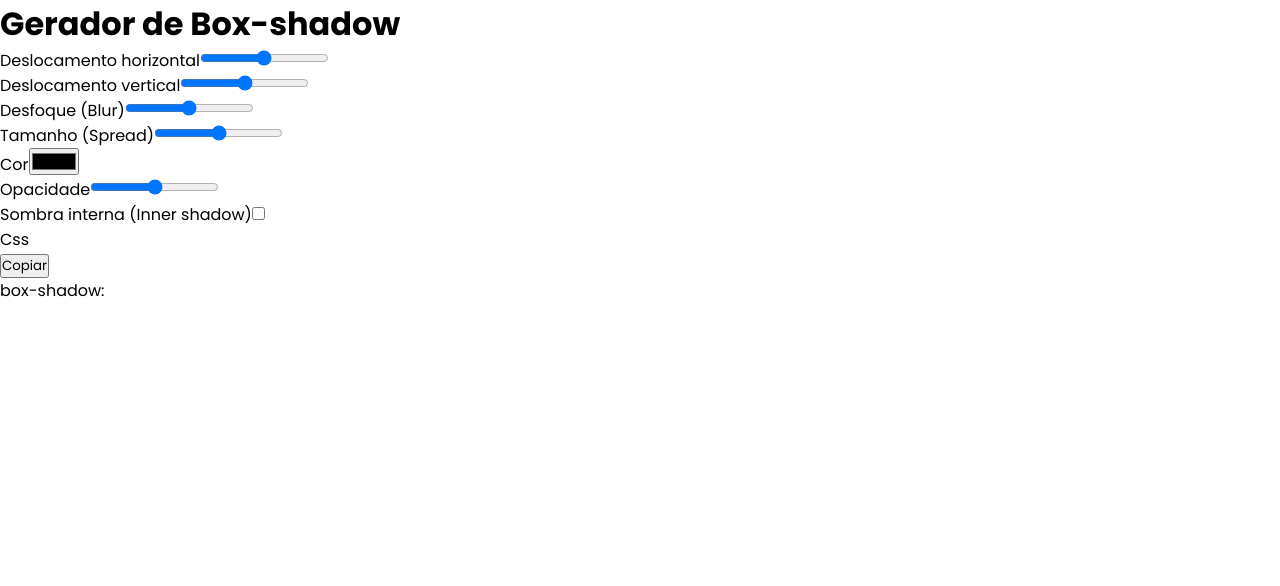
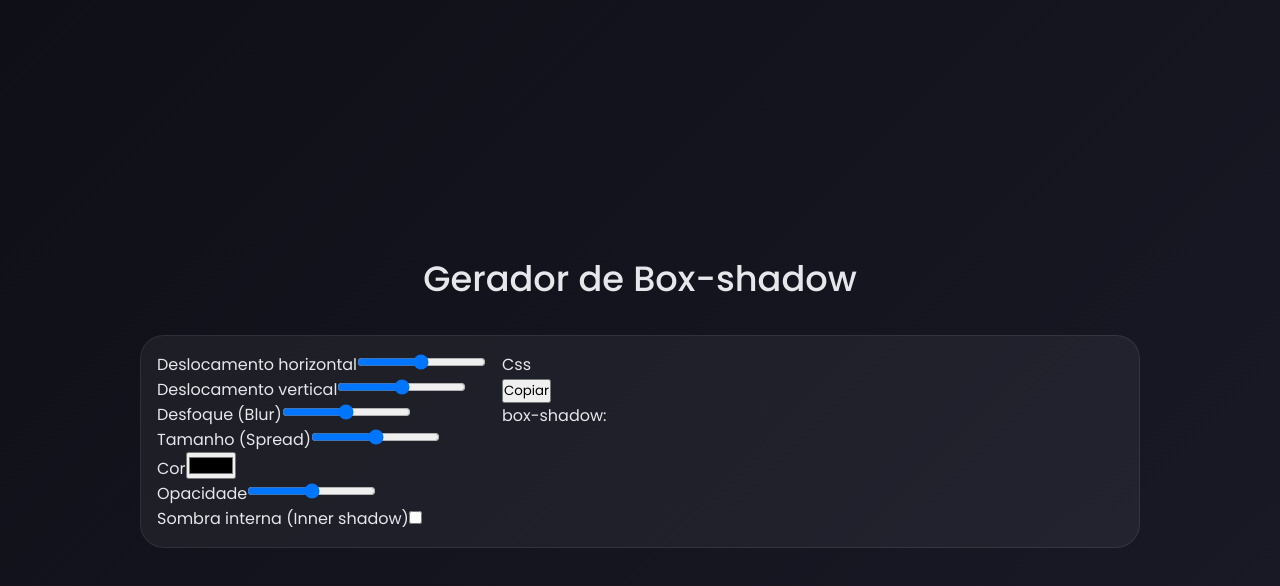
Before and after one commit to JoksLobo/gerador_de_box-Shadow, a Next.js app: page / in a window 1280 px wide. Shown: the top 586 px of the page. Built offline with nearby package versions, Linux system fonts and the light colour scheme.

Commit message:
estilização do body, h1 e container

```diff
--- a/src/app/styles.css
+++ b/src/app/styles.css
@@ -4,3 +4,29 @@
   box-sizing: border-box;
   font-family: "Poppins", sans-serif;
 }
+
+body {
+  background: linear-gradient(135deg, #0f0f17, #1a1a27);
+  display: flex;
+  align-items: center;
+  justify-content: center;
+  min-height: 100vh;
+  color: #e5e7eb;
+}
+
+h1 {
+  text-align: center;
+  margin-bottom: 30px;
+  font-size: 2.2rem;
+  font-weight: 500;
+}
+
+.container {
+  display: flex;
+  background-color: #ffffff0d;
+  padding: 16px;
+  border-radius: 24px;
+  gap: 16px;
+  border: solid 1px #ffffff14;
+  width: 1000px;
+}
```
